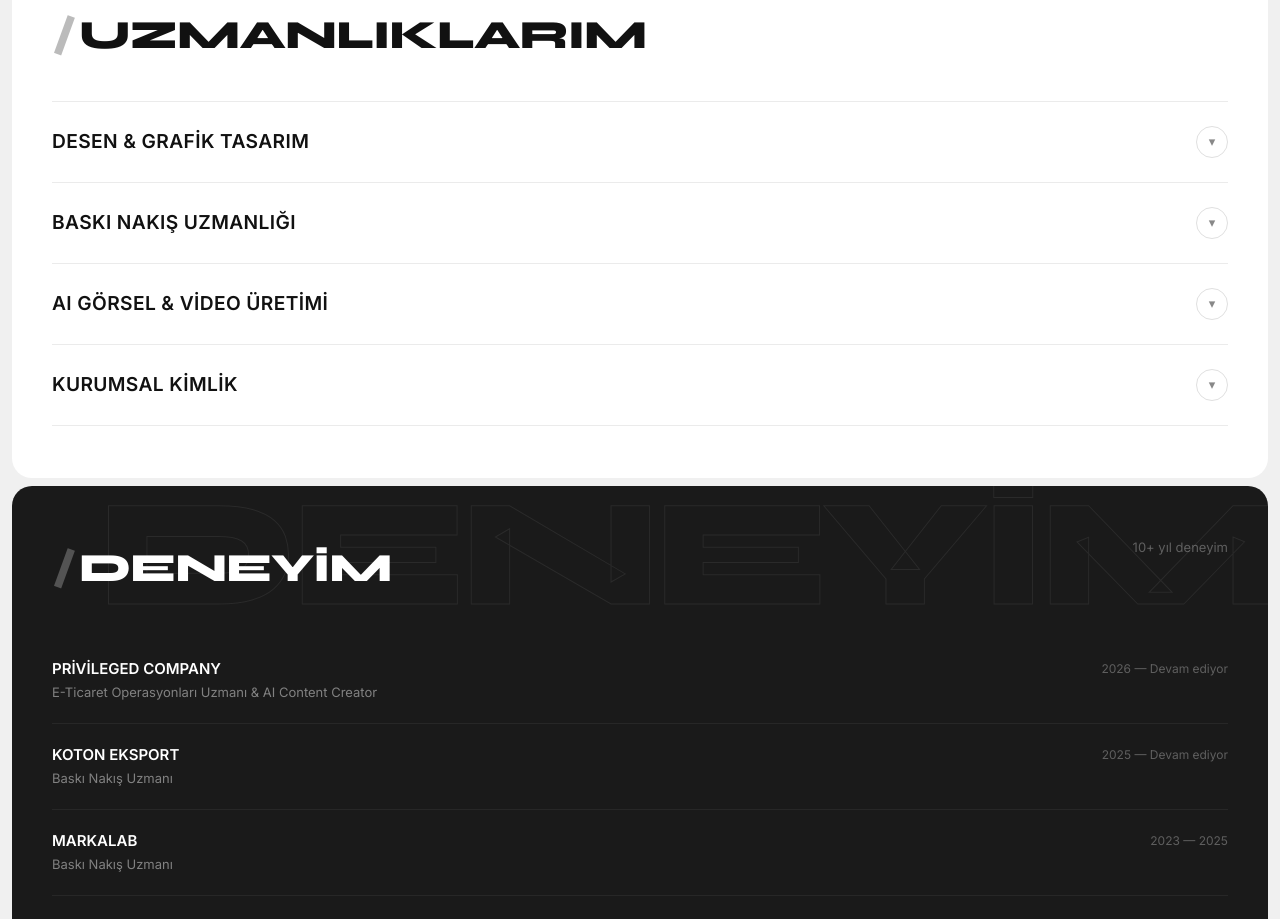
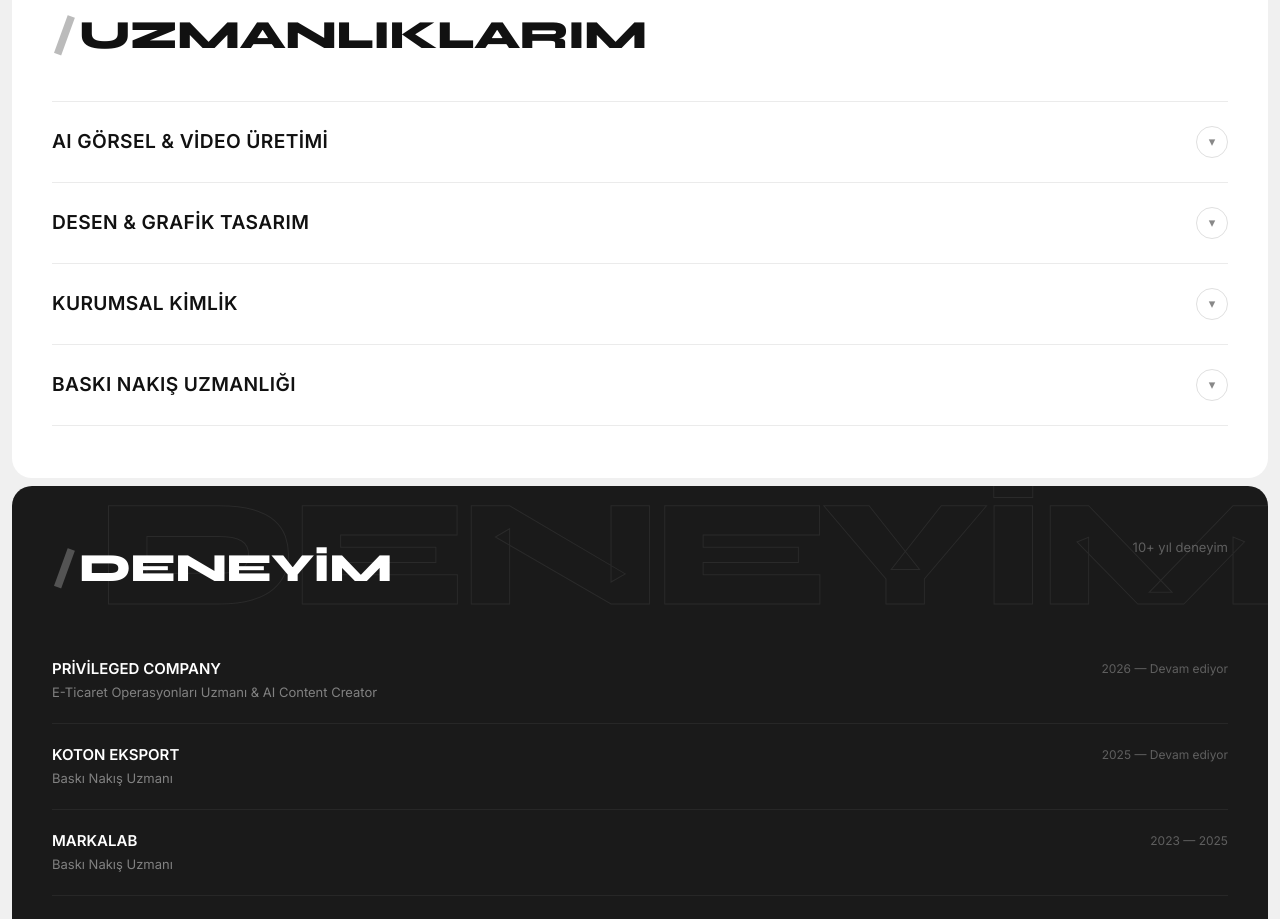
Before and after one commit to igecgili/portfolio, a Next.js app: page / in a window 1280 px wide. Shown: the part 2120-3039 px from the top of the page. Built offline with nearby package versions, Linux system fonts and the light colour scheme.

Commit message:
About: reorder services - AI first, Baskı Nakış last

```diff
--- a/components/About.tsx
+++ b/components/About.tsx
@@ -5,20 +5,20 @@ import { useRef, useState } from "react";
 
 const services = [
   {
+    title: "AI GÖRSEL & VİDEO ÜRETİMİ",
+    desc: "Midjourney, Kling, Claude, Seedream ve Sora gibi araçlarla ürünün formunu, dokusunu ve kullanım hissini doğru şekilde aktaran, ticari sunuma hazır görseller tasarlıyorum.",
+  },
+  {
     title: "DESEN & GRAFİK TASARIM",
     desc: "Desen tasarımından grafik tasarıma, kurumsal kimlik çalışmalarından dijital tasarımlara uzanan geniş bir alanda; estetik, işlev ve ticari beklentileri buluşturan işler üretiyorum.",
   },
   {
+    title: "KURUMSAL KİMLİK",
+    desc: "Markanın karakterini doğru yansıtan, uzun vadede sürdürülebilir görsel sistemler kuruyorum. Logo, renk sistemi, tipografi ve tüm temas noktalarında tutarlı bir görsel dil.",
+  },
+  {
     title: "BASKI NAKIŞ UZMANLIĞI",
     desc: "Dijital baskı, emprime baskı, transfer baskı, nakış ve süzene metotlarında renk aşamasından ürünün final haline kadar gerekli proseslerde teknik bilgi ve deneyim sahibiyim.",
-  },
-  {
-    title: "AI GÖRSEL & VİDEO ÜRETİMİ",
-    desc: "Midjourney, Kling, Claude, Seedream ve Sora gibi araçlarla ürünün formunu, dokusunu ve kullanım hissini doğru şekilde aktaran, ticari sunuma hazır görseller tasarlıyorum.",
-  },
-  {
-    title: "KURUMSAL KİMLİK",
-    desc: "Markanın karakterini doğru yansıtan, uzun vadede sürdürülebilir görsel sistemler kuruyorum. Logo, renk sistemi, tipografi ve tüm temas noktalarında tutarlı bir görsel dil.",
   },
 ];
 
```
